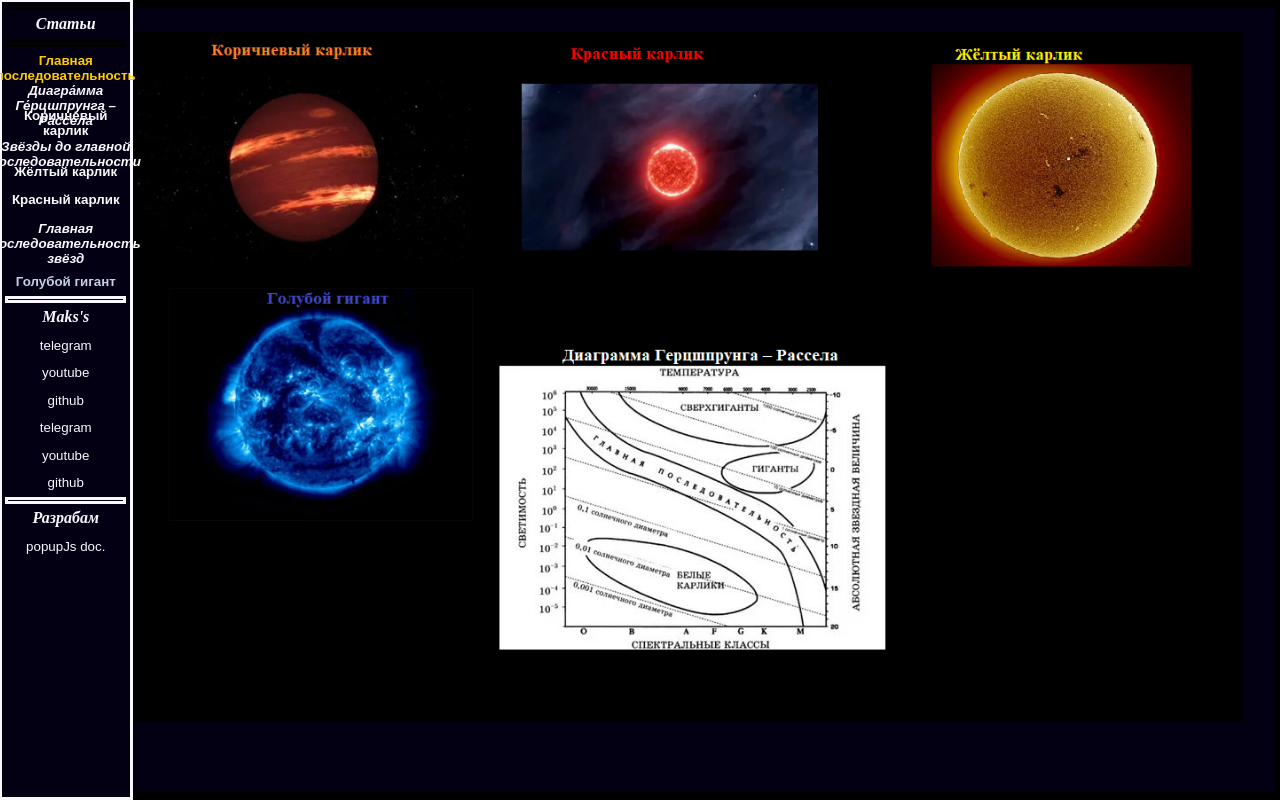
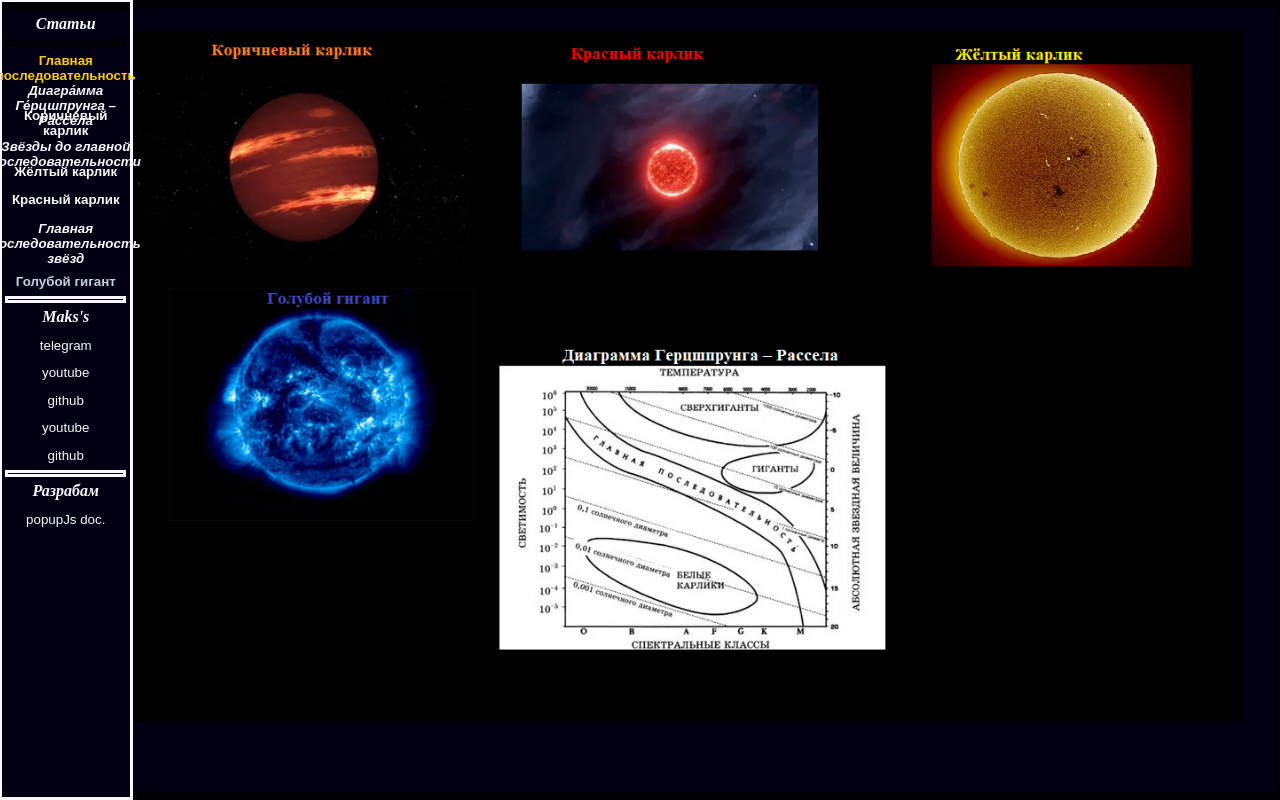
Before and after one commit to Makssupertop1/stars, a plain HTML site: page index.html in a window 1280 px wide. Drawn offline with Linux system fonts and the light colour scheme; a script that the page names is missing.

Commit message:
Add files via upload

```diff
--- a/index.html
+++ b/index.html
@@ -59,7 +59,6 @@
         <button style="cursor: help;" class="links tilel_nodes" onclick="window.open('https://t.me/Orionchic')"><div>telegram</div></button>
         <button style="cursor: help;" class="links tilel_nodes" onclick="window.open('https://www.youtube.com/@masterorion1662')"><div>youtube</div></button>
         <button style="cursor: help;" class="links tilel_nodes" onclick="window.open('https://github.com/Makssupertop1')"><div>github</div></button>
-        <button style="cursor: help;" class="links tilel_nodes" onclick="window.open('https://t.me/wwelol08')"><div>telegram</div></button>
         <button style="cursor: help;" class="links tilel_nodes" onclick="window.open('https://www.youtube.com/@lebri__')"><div>youtube</div></button>
         <button style="cursor: help;" class="links tilel_nodes" onclick="window.open('https://github.com/purcol')"><div>github</div></button>
 
```
